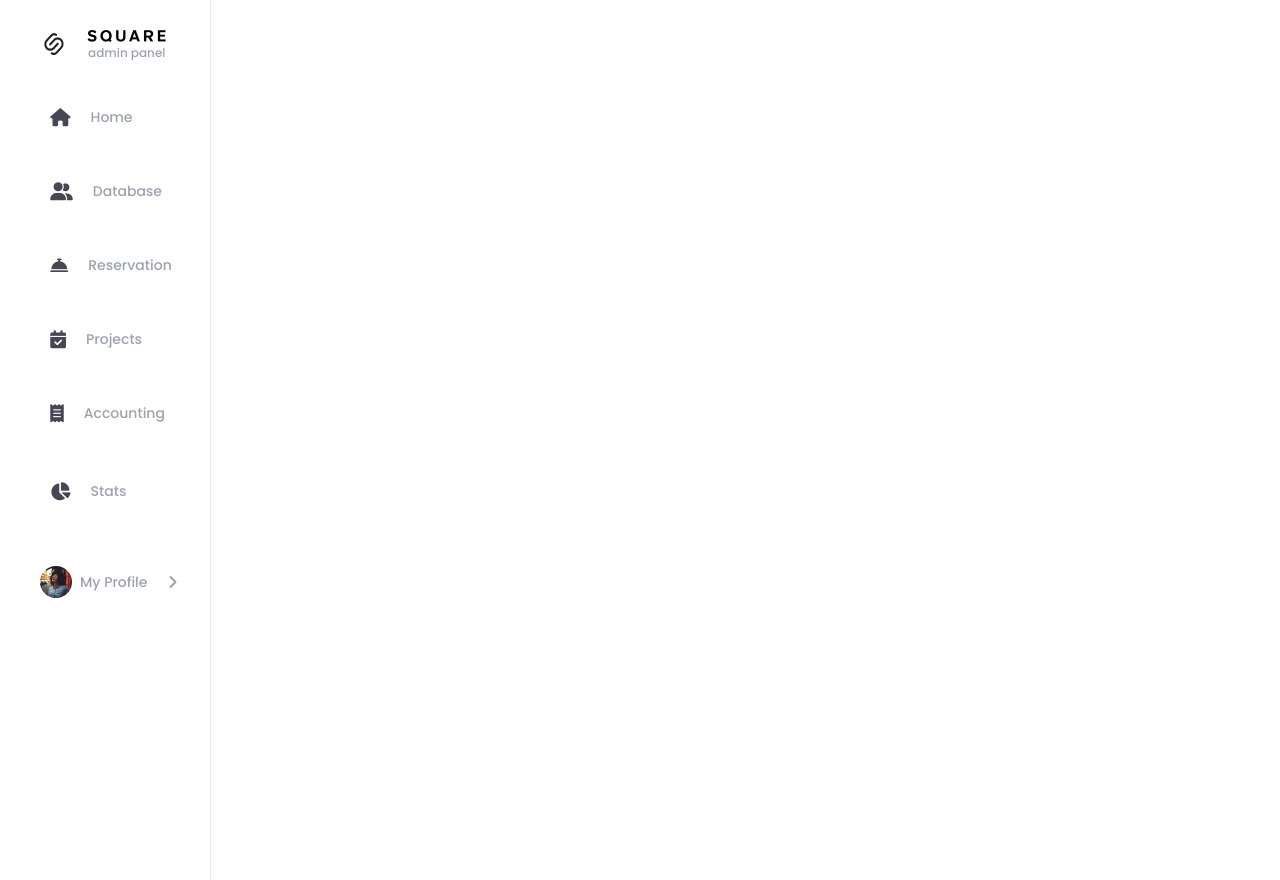
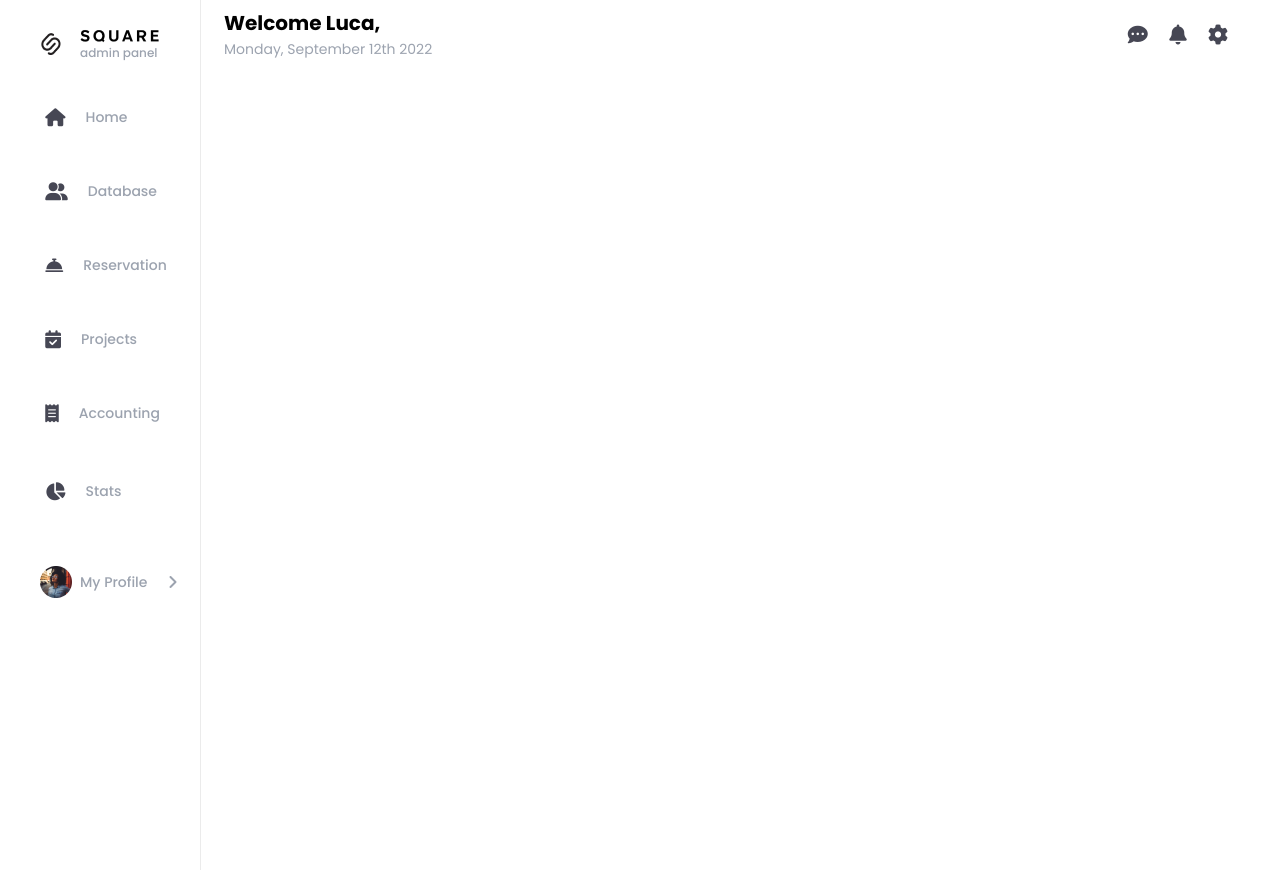
Before and after one commit to muhammedsubhan/DashboardwWithTailwindCSS, a website: page index.html in a window 1280 px wide. Drawn offline with Linux system fonts and the light colour scheme.

Commit message:
Top Section Comeleted

```diff
--- a/index.html
+++ b/index.html
@@ -35,7 +35,7 @@
             <img src="./img/logo 3.png" class="relative -left-1" />
           </div>
           <small
-            class="ml-16 relative bottom-2 text-gray-400 font-medium text-xs"
+            class="ml-14 relative bottom-2 text-gray-400 font-medium text-xs"
             >admin panel</small
           >
         </div>
@@ -84,6 +84,24 @@
         </div>
       </aside>
       <!-- Sidebar Ended -->
+
+      <!-- top Section -->
+      <div class="top flex items-center justify-between">
+        <div class="p-6">
+          <h1 class="text-black font-semibold text-xl">Welcome Luca,</h1>
+          <small class="font-normal text-sm text-gray-400"
+            >Monday, September 12th 2022</small
+          >
+        </div>
+        <div class="m-8 p-5 space-x-4 text-xl items-center icolor">
+          <a href="#"><i class="fas fa-light fa-comment-dots"></i></a>
+          <a href="#"><i class="fas fa-regular fa-bell"></i></a>
+          <a href="#"><i class="fas fa-regular fa-gear"></i></a>
+        </div>
+      </div>
+      <!-- top Section ended -->
+
+      <!-- main section -->
     </div>
   </body>
 </html>
--- a/input.css
+++ b/input.css
@@ -16,8 +16,8 @@ body {
 
 .containerr {
   display: grid;
-  grid-template-columns: 210px;
-  grid-template-rows: 80px 100vh;
+  grid-template-columns: 200px;
+  grid-template-rows: 70px 100vh;
 }
 
 aside {
@@ -52,3 +52,23 @@ aside {
 .hover-effect a i {
   transition: all 300ms ease;
 }
+
+.top {
+  grid-column-start: 2;
+  grid-column-end: 4;
+}
+
+main {
+  grid-column-start: 2;
+  grid-column-end: 4;
+}
+
+.icolor {
+  color: #464754;
+}
+.icolor a {
+  transition: all 300ms ease-in-out;
+}
+.icolor a:hover {
+  color: black;
+}
```
Also changed, not shown: css/main.css.
